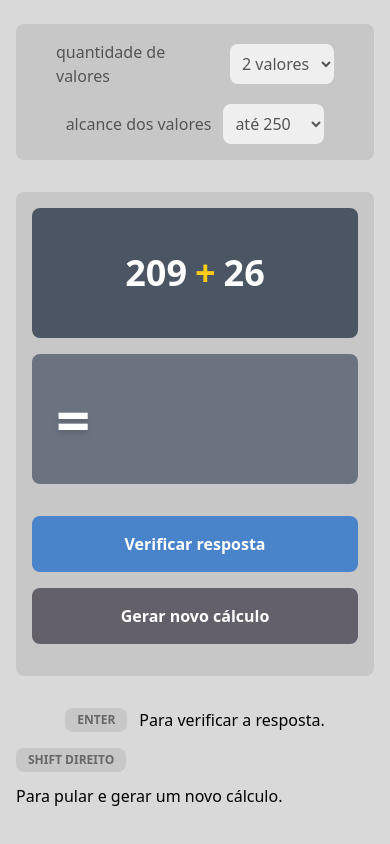
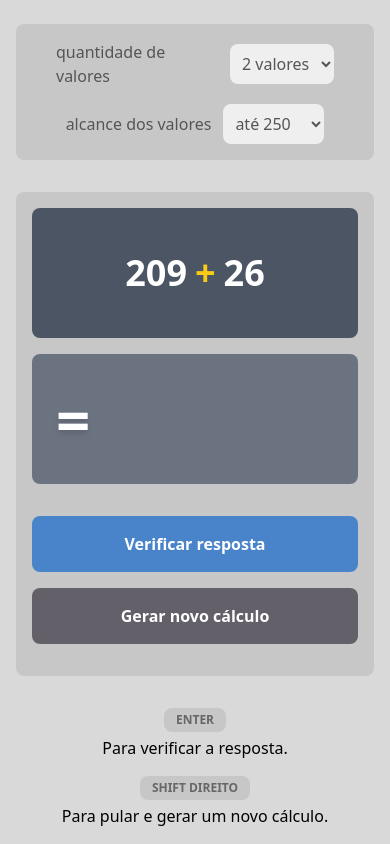
Before and after one commit to jeffreyalvr/math-hub, a React (Vite) app: page / in a window 390 px wide. Shown: the part 702-1546 px from the top of the page. Built offline with nearby package versions, Linux system fonts and the light colour scheme.

Commit message:
Corrige responsividade dos textos de key bindings

```diff
--- a/src/components/Operacoes/index.jsx
+++ b/src/components/Operacoes/index.jsx
@@ -254,14 +254,14 @@ const Operacoes = () => {
       </div>
 
       <div className="flex flex-col w-full gap-4 items-center">
-        <div className="flex flex-row flex-wrap gap-3 w-fit">
-          <span className="px-3 py-1 rounded-lg bg-[#C7C7C7] text-[#676767] text-xs font-bold">
+        <div className="flex flex-col flex-wrap items-center gap-1 w-fit sm:flex-row sm:gap-4">
+          <span className="px-3 py-1 w-fit rounded-lg bg-[#C7C7C7] text-[#676767] text-xs font-bold">
             ENTER
           </span>
           Para verificar a resposta.
         </div>
-        <div className="flex flex-row flex-wrap gap-3 w-fit">
-          <span className="px-3 py-1 rounded-lg bg-[#C7C7C7] text-[#676767] text-xs font-bold">
+        <div className="flex flex-col flex-wrap items-center gap-1 w-fit sm:flex-row sm:gap-4">
+          <span className="px-3 py-1 w-fit rounded-lg bg-[#C7C7C7] text-[#676767] text-xs font-bold">
             SHIFT DIREITO
           </span>
           Para pular e gerar um novo cálculo.
```
